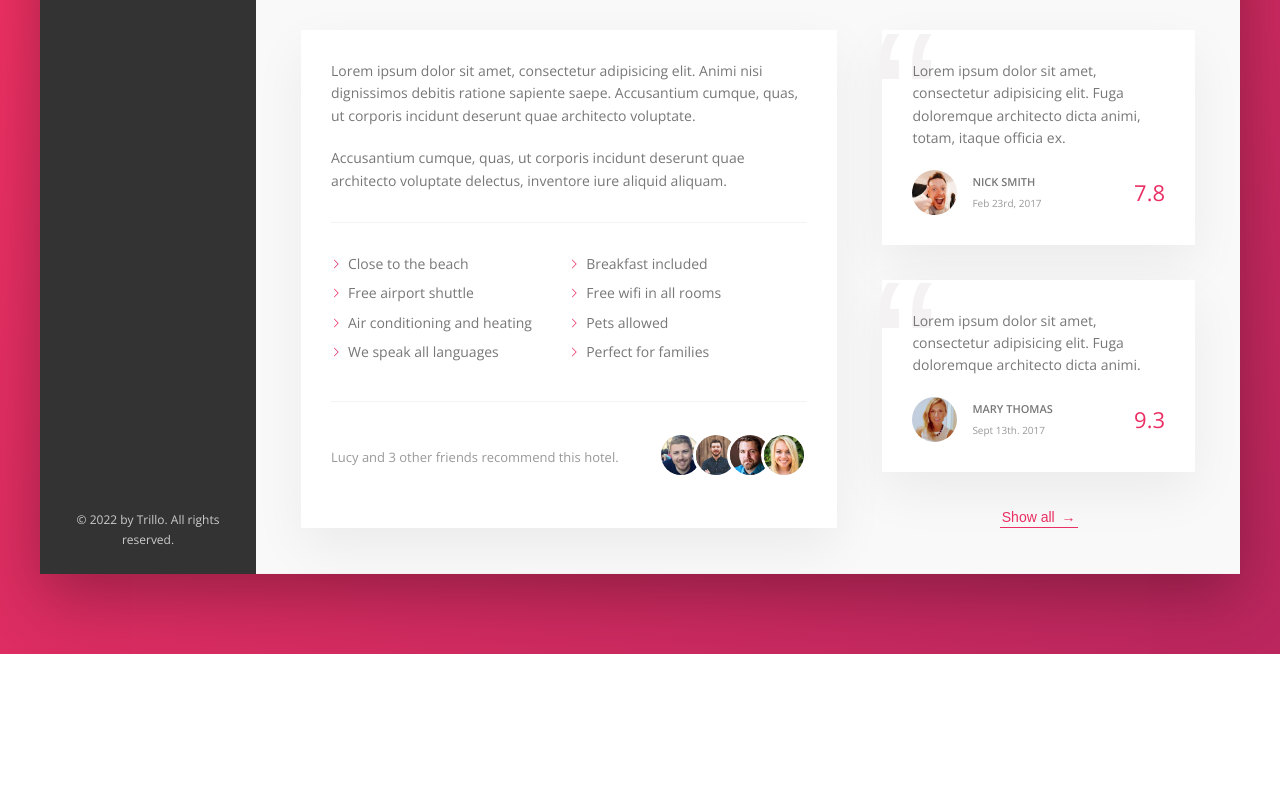
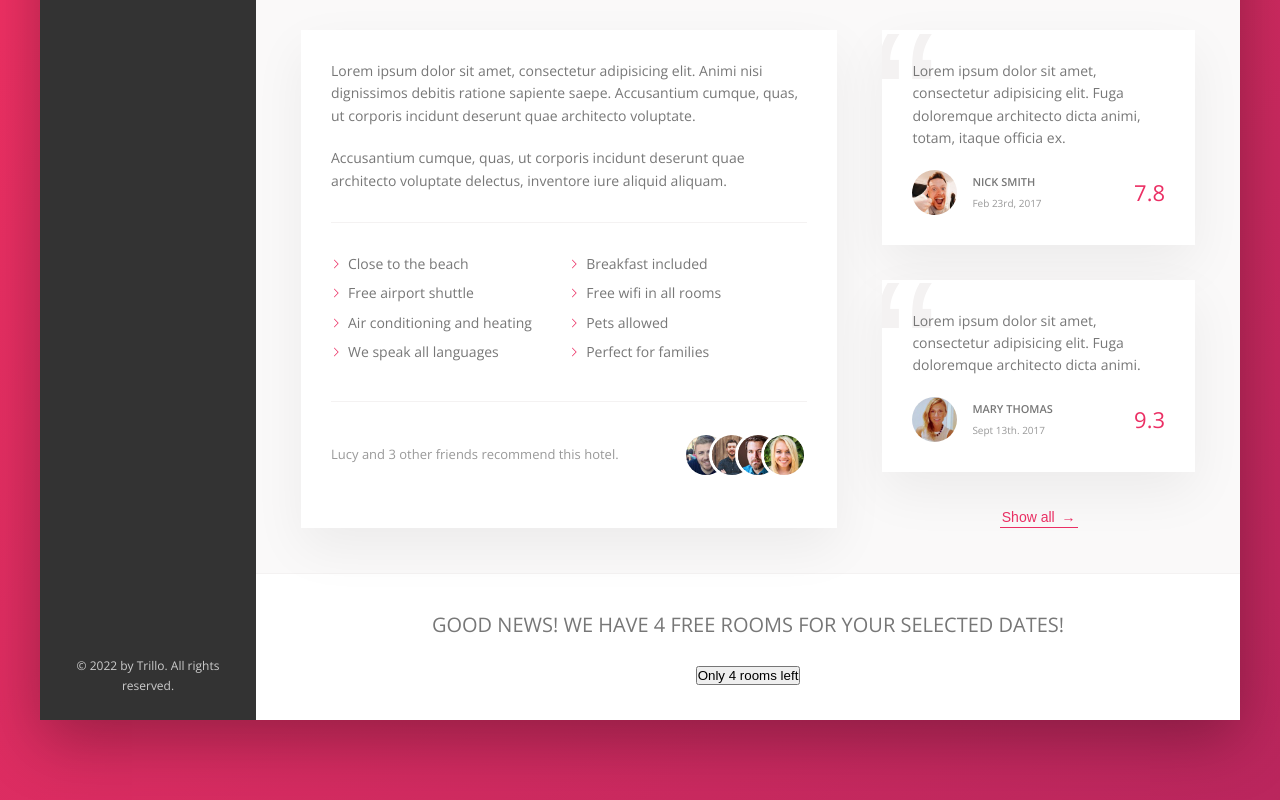
Before and after one commit to scottpeat/trillo, a website: page index.html in a window 1280 px wide. Shown: the part 617-1417 px from the top of the page. Before the commit the page ends 1271 px from the top, so only its background shows below. Drawn offline with nearby package versions, Linux system fonts and the light colour scheme.

Commit message:
Started work on Call to action button

```diff
--- a/index.html
+++ b/index.html
@@ -242,6 +242,13 @@
               <button class="btn-inline">Show all <span>&rarr;</span></button>
             </div>
           </div>
+
+          <div class="cta">
+            <h2 class="cta__book-now">
+              Good news! We have 4 free rooms for your selected dates!
+            </h2>
+            <button class="btn">Only 4 rooms left</button>
+          </div>
         </main>
       </div>
     </div>
--- a/sass/_components.scss
+++ b/sass/_components.scss
@@ -272,6 +272,7 @@ display: flex;
     display: inline-block;
     cursor: pointer;
     background-color: transparent;
+    transition: all .2s;
 
     & span {
         margin-left: 3px;
@@ -365,6 +366,10 @@ display: flex;
         margin-right: auto;
     }
 
+    &__friends {
+        display: flex;
+    }
+
     &__photo {
         box-sizing: content-box;
         height: 4rem;
@@ -373,7 +378,7 @@ display: flex;
         border: 3px solid white;
 
         &:not(:last-child) {
-            margin-right: -1.5rem;
+            margin-right: -2rem;
         }
     }
 }
@@ -387,12 +392,12 @@ display: flex;
     padding: 3rem;
     margin-bottom: 3.5rem;
     position: relative;
+    overflow: hidden;
 
     &__text {
         margin-bottom: 2rem;
         z-index: 10;
         position: relative;
-        overflow: hidden;
     }
 
     &__user {
@@ -434,12 +439,25 @@ display: flex;
         position: absolute;
         top: -2.75rem;
         left: -1rem;
+        line-height: 1;
         font-size: 20rem;
         color: var(--color-grey-light-2);
         font-family: sans-serif;
-        line-height: 1;
         z-index: 1;
     }
+}
 
 
+////////////////////
+//  CALL TO ACTION
+.cta {
+    padding: 3.5rem 0;
+    text-align: center;
+
+    &__book-now {
+        font-size: 2rem;
+        font-weight: 300;
+        text-transform: uppercase;
+        margin-bottom: 2.5rem;
+    }
 }
```
Also changed, not shown: css/style.css.
